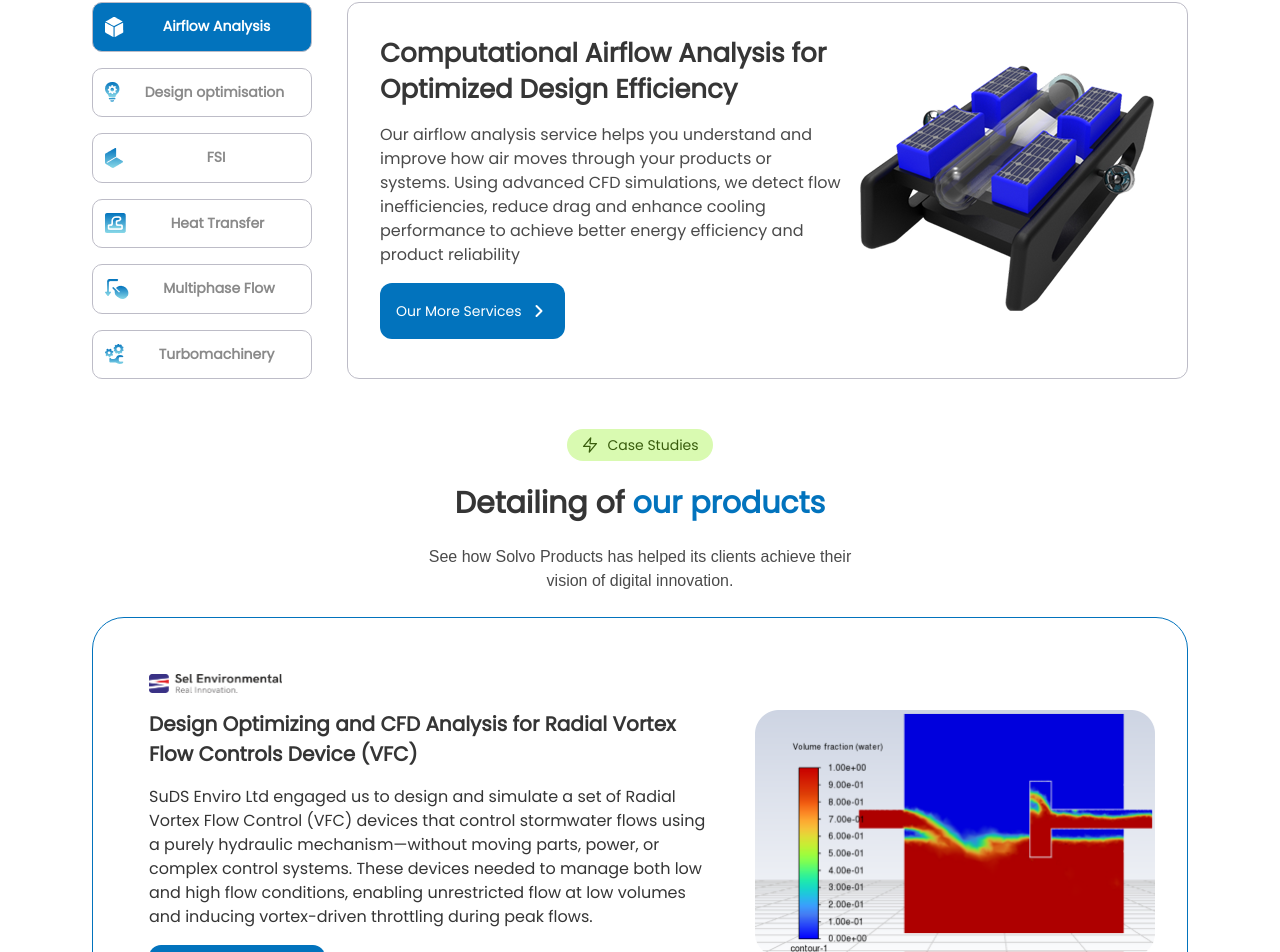
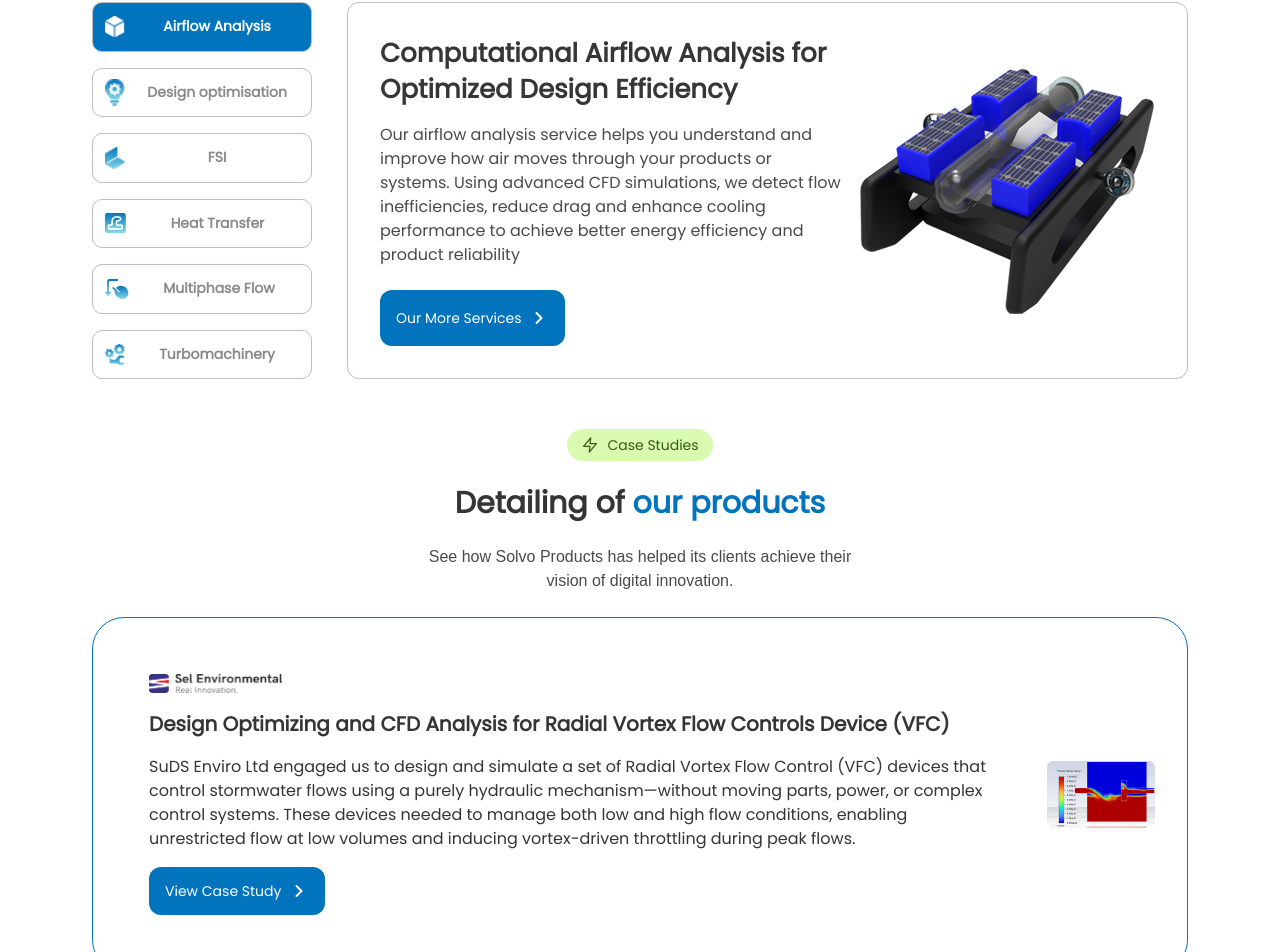
Before and after one commit to Maheerali-pk/solvo, a Next.js app: page /home in a window 1280 px wide. Shown: the part 1028-1980 px from the top of the page. Built offline with nearby package versions, Linux system fonts and the light colour scheme.

Commit message:
Services section fixed

```diff
--- a/app/components/OurServicesSection.tsx
+++ b/app/components/OurServicesSection.tsx
@@ -76,6 +76,7 @@ export default function OurServicesSection({
                     alt={service.title}
                     fill
                     className="object-cover"
+                    loading="lazy"
                   />
                 </div>
 
--- a/app/components/ProductDetailCard.tsx
+++ b/app/components/ProductDetailCard.tsx
@@ -25,7 +25,7 @@ export default function ProductDetailCard({
       {/* Header Section with Logo and Title */}
       <div className="flex flex-col gap-4 p-6">
         {/* Logo */}
-        <Image height={63} width={133} src={logo} alt={title} />
+        <Image height={63} width={133} src={logo} alt={title} loading="lazy" />
 
         {/* Title */}
         <h3 className="text-xl leading-[1.5em] text-secondary-foreground  font-semibold font-poppins">
@@ -48,7 +48,15 @@ export default function ProductDetailCard({
       </div>
 
       {/* Image Section */}
-      <img src={image} alt={title} className="w-[400px] h-auto" />
+      <div className="relative w-[400px] aspect-[4/3]">
+        <Image
+          src={image}
+          alt={title}
+          fill
+          className="object-contain"
+          loading="lazy"
+        />
+      </div>
     </div>
   );
 }
--- a/app/components/ServicesContent.tsx
+++ b/app/components/ServicesContent.tsx
@@ -57,17 +57,23 @@ export default function ServicesContent({
             >
               {/* Icon */}
               {subItem.tabIcon && !isSelected && (
-                <img
+                <Image
                   src={subItem.tabIcon}
                   alt={subItem.tabText}
-                  className=" object-cover"
+                  width={24}
+                  height={24}
+                  className="object-cover"
+                  loading="lazy"
                 />
               )}
               {subItem.tabIconSelected && isSelected && (
-                <img
+                <Image
                   src={subItem.tabIconSelected}
                   alt={subItem.tabText}
+                  width={24}
+                  height={24}
                   className="object-cover"
+                  loading="lazy"
                 />
               )}
 
@@ -80,24 +86,27 @@ export default function ServicesContent({
         })}
       </div>
       <div className="flex-1 flex flex-col border border-[#BDBCC7] rounded-xl p-8 gap-[1.125rem] h-full">
-        <div className="flex flex-row items-center gap-[1.125rem]">
+        <div className="flex flex-row items-center gap-[1.125rem] h-full">
           {/* Text Content */}
-          <div className="flex-1 flex flex-col justify-between gap-4">
+          <div className="flex-1 flex h-full flex-col justify-between gap-4">
             {/* Title */}
+            <div className="flex flex-col gap-4">
               <h3 className="text-[1.625rem] leading-[1.3846153846153846em] text-footer-heading font-semibold font-poppins">
                 {currentSubItem?.contentTitle || currentService.title}
               </h3>
 
               {/* Description */}
               <p className="text-base leading-6 text-footer-text font-normal font-poppins">
-              {currentSubItem?.contentDescription || currentService.description}
+                {currentSubItem?.contentDescription ||
+                  currentService.description}
               </p>
+            </div>
 
             {/* Button */}
             {currentSubItem?.contentLink && (
               <a
                 href={currentSubItem.contentLink}
-                className="flex items-center justify-center gap-2 bg-primary-blue rounded-xl px-4 py-4 w-fit hover:opacity-90 transition-opacity"
+                className="flex  items-center justify-center gap-2 bg-primary-blue rounded-xl px-4 py-4 w-fit hover:opacity-90 transition-opacity"
               >
                 <span className="text-sm leading-[1.714em] text-white font-normal font-poppins">
                   Our More Services
@@ -111,11 +120,14 @@ export default function ServicesContent({
 
           {/* Image */}
           {currentSubItem?.contentImage && (
-            <div className=" relative flex-shrink-0">
+            <div className="relative flex-shrink-0">
               <img
                 src={currentSubItem.contentImage}
                 alt={currentSubItem.contentTitle}
-                className="object-cover rounded-xl"
+                width={400}
+                height={300}
+                className="object-contain rounded-xl max-h-[300px] w-auto"
+                loading="lazy"
               />
             </div>
           )}
```
Lines whose indentation alone changed are shown as unchanged.
